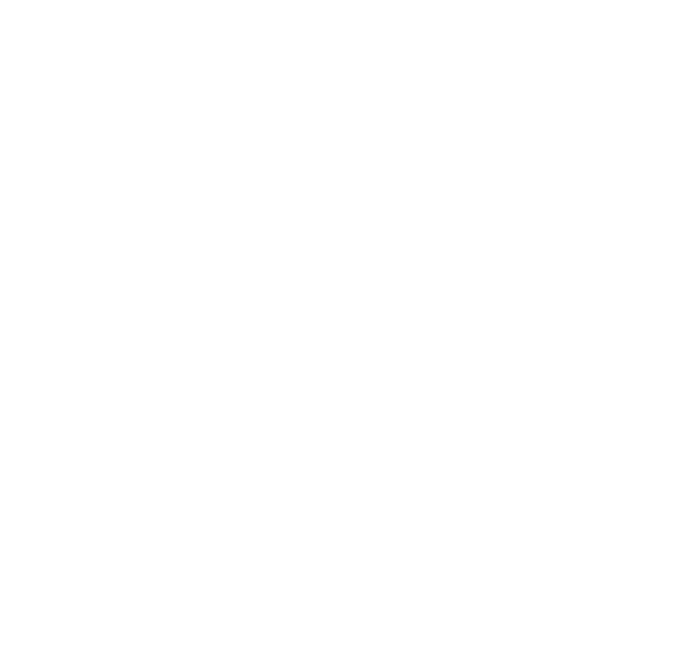
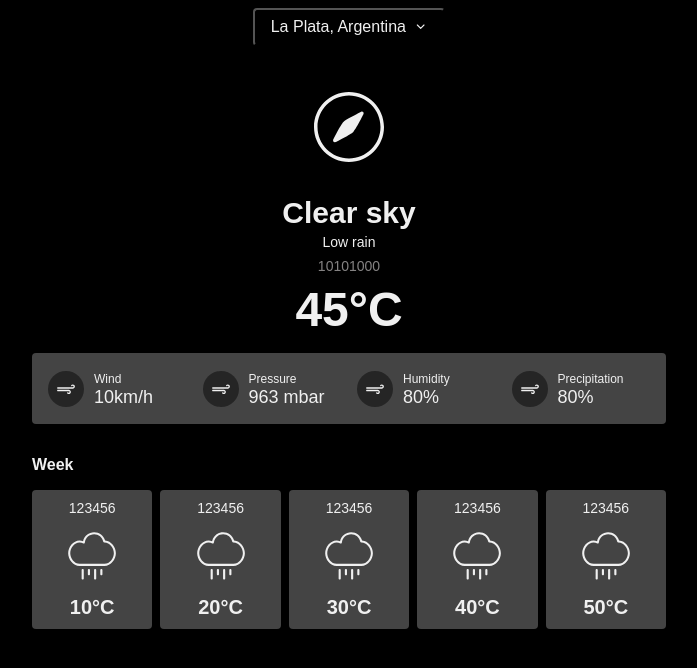
Before and after one commit to geniilsonfernandes/weather-app-react-s, a React (Create React App) app: page / in a window 1280 px wide. Shown: the top 668 px of the page, without its empty margins (291-988 px from the left). Built offline with nearby package versions, Linux system fonts and the light colour scheme.

Commit message:
:zap:chore(Home): Created page Home

```diff
--- a/src/App.js
+++ b/src/App.js
@@ -1,8 +1,15 @@
 import { ThemeProvider } from "styled-components";
 import theme from "./styles/theme";
+import GlobalStyle from "./styles/globalStyles";
+import { Home } from "./pages/Home";
 
 function App() {
-  return <ThemeProvider theme={theme}></ThemeProvider>;
+  return (
+    <ThemeProvider theme={theme}>
+      <Home />
+      <GlobalStyle />
+    </ThemeProvider>
+  );
 }
 
 export default App;
--- a/src/components/MeasureCard/styles.js
+++ b/src/components/MeasureCard/styles.js
@@ -13,7 +13,7 @@
   width: 36px;
   height: 36px;
   border-radius: 18px;
-  background: #444444;
+  background: ${({ theme }) => theme.colors.black200};
 
   svg {
     transform: scale(1.4);
--- /dev/null
+++ b/src/pages/Home/index.jsx
@@ -0,0 +1,91 @@
+import React from "react";
+import { MeasureCard } from "../../components/MeasureCard";
+import { Menu } from "../../components/Menu";
+import { Weather } from "../../components/Weather";
+import { Heading } from "../../components/Heading";
+import { WiStrongWind } from "react-icons/wi";
+import { WeatherCard } from "../../components/WeatherCard";
+
+import * as S from "./styles";
+
+const mockWeather = {
+  temp: 45,
+  condition: "Clear sky",
+  description: "Low rain",
+  date: 10101000,
+};
+const mockWeatherCard = [
+  {
+    date: 123456,
+    temp: 10,
+    icon: "Rain",
+    condition: "low rain",
+  },
+  {
+    date: 123456,
+    temp: 20,
+    icon: "Rain",
+    condition: "low rain",
+  },
+  {
+    date: 123456,
+    temp: 30,
+    icon: "Rain",
+    condition: "low rain",
+  },
+  {
+    date: 123456,
+    temp: 40,
+    icon: "Rain",
+    condition: "low rain",
+  },
+  {
+    date: 123456,
+    temp: 50,
+    icon: "Rain",
+    condition: "low rain",
+  },
+];
+
+export const Home = () => {
+  return (
+    <S.Container>
+      <S.SectionMenu>
+        <Menu />
+      </S.SectionMenu>
+      <S.SectionWrapper margin="16">
+        <Weather {...mockWeather} />
+      </S.SectionWrapper>
+      <S.BoxWrapper margin="16">
+        <MeasureCard
+          title="Wind"
+          mesure="10km/h"
+          icon={<WiStrongWind aria-label="Wind" />}
+        />
+        <MeasureCard
+          title="Pressure"
+          mesure="963 mbar"
+          icon={<WiStrongWind aria-label="Wind" />}
+        />
+        <MeasureCard
+          title="Humidity"
+          mesure="80%"
+          icon={<WiStrongWind aria-label="Wind" />}
+        />
+        <MeasureCard
+          title="Precipitation"
+          mesure="80%"
+          icon={<WiStrongWind aria-label="Wind" />}
+        />
+      </S.BoxWrapper>
+      <S.SectionWrapper>
+        <Heading title="Week" />
+        <S.SectionGrid>
+          {mockWeatherCard.map((item) => (
+            <WeatherCard key={item.temp} {...item} />
+          ))}
+        </S.SectionGrid>
+      </S.SectionWrapper>
+    </S.Container>
+  );
+};
--- /dev/null
+++ b/src/pages/Home/styles.js
@@ -0,0 +1,52 @@
+import styled, { css } from "styled-components";
+
+export const Container = styled.div`
+  max-width: 650px;
+  margin: 0 auto;
+  padding: 8px;
+  @media (max-width: 768px) {
+    padding: 16px;
+  }
+`;
+
+export const SectionMenu = styled.div`
+  max-width: 650px;
+  margin: 0 auto;
+  display: flex;
+  justify-content: center;
+  z-index: 100;
+  position: relative;
+`;
+export const SectionWrapper = styled.div`
+  max-width: 650px;
+  ${({ margin = 0 }) => css`
+    margin: ${margin}px 0;
+  `}
+`;
+
+export const BoxWrapper = styled(SectionWrapper)`
+  ${({ theme, margin }) => css`
+    background: ${theme.colors.black500};
+    border-radius: ${theme.radius};
+    padding: 16px;
+    display: grid;
+    grid-template-columns: repeat(4, 1fr);
+    gap: 16px;
+    margin: ${margin}px 0;
+    @media (max-width: 768px) {
+      grid-template-columns: repeat(2, 1fr);
+      gap: 24px;
+      padding: 24px 16px;
+    }
+  `}
+`;
+
+export const SectionGrid = styled(SectionWrapper)`
+  display: grid;
+  grid-template-columns: repeat(5, 1fr);
+  gap: 8px;
+  padding: 0;
+  @media (max-width: 768px) {
+    grid-template-columns: repeat(1, 1fr);
+  }
+`;
--- a/src/styles/globalStyles.js
+++ b/src/styles/globalStyles.js
@@ -16,7 +16,8 @@
   body{
     font-family: 'Poppins', sans-serif;
     font-size: 1.6rem;
-    color: ${({ theme }) => theme.colors.white100}
+    color: ${({ theme }) => theme.colors.white100};
+    background: ${({ theme }) => theme.colors.black100}
   }
   input{
     font-size: 1.6rem;
--- a/src/styles/theme.js
+++ b/src/styles/theme.js
@@ -7,4 +7,5 @@
     black300: "#343434",
     black500: "#444444",
   },
+  radius: "4px",
 };
```
